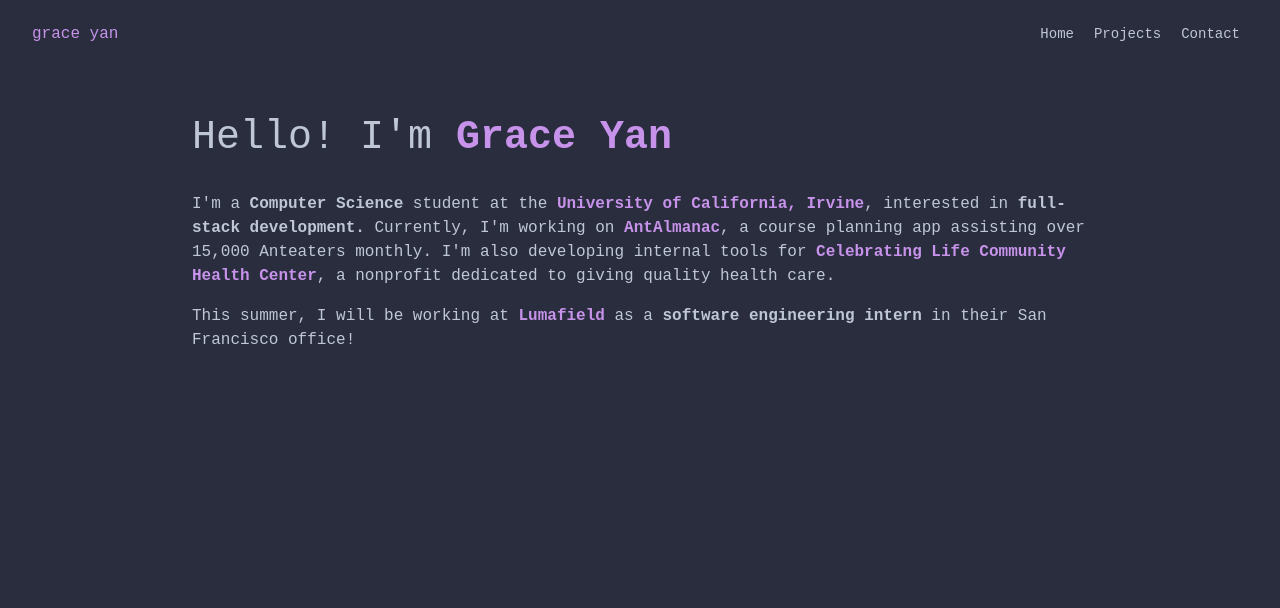
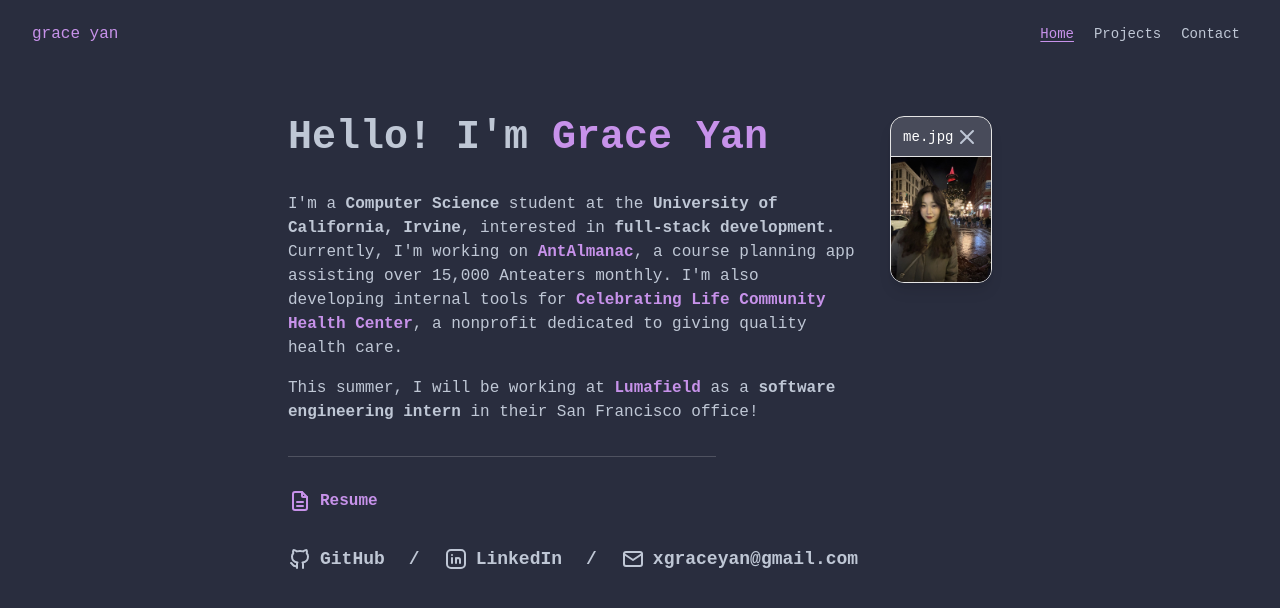
Before and after one commit to xgraceyan/grace-dev-portfolio, a React (Vite) app: page / in a window 1280 px wide. Shown: the top 608 px of the page. Built offline with nearby package versions, Linux system fonts and the light colour scheme.

Commit message:
Contact links

```diff
--- a/package.json
+++ b/package.json
@@ -12,6 +12,9 @@
   "dependencies": {
     "@fontsource-variable/jetbrains-mono": "^5.2.8",
     "@radix-ui/react-navigation-menu": "^1.2.14",
+    "@radix-ui/react-separator": "^1.1.8",
+    "@radix-ui/react-slot": "^1.2.4",
+    "@tabler/icons-react": "^3.36.1",
     "@tailwindcss/vite": "^4.1.18",
     "class-variance-authority": "^0.7.1",
     "clsx": "^2.1.1",
--- /dev/null
+++ b/src/components/home/ContactLinks.tsx
@@ -0,0 +1,66 @@
+import {
+  IconBrandGithub,
+  IconBrandLinkedin,
+  IconFileDescription,
+  IconMail,
+} from "@tabler/icons-react";
+import { Link } from "react-router-dom";
+
+export function GitHubLink() {
+  return (
+    <Link
+      to="https://github.com/xgraceyan"
+      className="nav-link glow flex flex-row items-center gap-2"
+      target="_blank"
+    >
+      <IconBrandGithub /> GitHub
+    </Link>
+  );
+}
+
+export function LinkedInLink() {
+  return (
+    <Link
+      to="https://linkedin.com/in/grace-yan89"
+      className="nav-link glow flex flex-row items-center gap-2"
+      target="_blank"
+    >
+      <IconBrandLinkedin /> LinkedIn
+    </Link>
+  );
+}
+
+export function EmailLink() {
+  return (
+    <Link
+      to="mailto:xgraceyan@gmail.com"
+      className="nav-link glow flex flex-row items-center gap-2"
+      target="_blank"
+    >
+      <IconMail /> xgraceyan@gmail.com
+    </Link>
+  );
+}
+
+export function ResumeLink() {
+  return (
+    <Link
+      to="https://drive.google.com/file/d/152H52lGPIvvRxQNgV6UbhZG7wV3Junhx/view?usp=drive_link"
+      className="nav-link glow text-primary flex flex-row items-center gap-2"
+      target="_blank"
+    >
+      <IconFileDescription /> Resume
+    </Link>
+  );
+}
+
+export default function ContactLinks() {
+  return (
+    <div className="flex flex-col gap-8">
+      <ResumeLink />
+      <div className="flex flex-row gap-2 text-sm md:gap-6 md:text-lg">
+        <GitHubLink /> / <LinkedInLink /> / <EmailLink />
+      </div>
+    </div>
+  );
+}
--- a/src/components/home/Home.tsx
+++ b/src/components/home/Home.tsx
@@ -1,8 +1,12 @@
 import { Link } from "react-router-dom";
+import WindowFrame from "../ui/window/WindowFrame";
+import { Separator } from "@/components/ui/separator";
+import ContactButtons from "./ContactLinks";
 
 export default function Home() {
   return (
-    <div className="flex flex-col gap-8">
+    <div className="flex flex-col md:flex-row items-start gap-8">
+      <div className="flex flex-col gap-8 font-semibold">
         <h1>
           Hello! I'm{" "}
           <Link
@@ -12,14 +16,14 @@ export default function Home() {
             Grace Yan
           </Link>
         </h1>
-      <div className="flex flex-col gap-4">
+        <div className="flex flex-col gap-4 font-normal">
           <p>
-          I'm a <strong>Computer Science</strong> student at the{" "}
-          <a href="https://uci.edu" target="_blank" className="link">
-            University of California, Irvine
-          </a>
-          , interested in <strong>full-stack development.</strong> Currently,
-          I'm working on{" "}
+            I'm a <span className="font-bold">Computer Science</span> student at
+            the{" "}
+            <span className="font-bold">University of California, Irvine</span>,
+            interested in{" "}
+            <span className="font-bold">full-stack development.</span>{" "}
+            Currently, I'm working on{" "}
             <a href="https://antalmanac.com" target="_blank" className="link">
               AntAlmanac
             </a>
@@ -35,10 +39,21 @@ export default function Home() {
             <a href="https://lumafield.com" target="_blank" className="link">
               Lumafield
             </a>{" "}
-          as a <strong>software engineering intern</strong> in their San
-          Francisco office!
+            as a <span className="font-bold">software engineering intern</span>{" "}
+            in their San Francisco office!
           </p>
         </div>
+
+        <div className="w-3/4">
+          <Separator className="opacity-20" />
+        </div>
+
+        <ContactButtons />
+      </div>
+
+      <WindowFrame title="me.jpg" className="inline-flex">
+        <img src="me.jpg" className="w-[1000px] max-w-full h-auto" />
+      </WindowFrame>
     </div>
   );
 }
--- a/src/components/layout/Layout.tsx
+++ b/src/components/layout/Layout.tsx
@@ -8,7 +8,7 @@ export default function Layout() {
         <Navbar />
       </div>
 
-      <div className="mx-auto max-w-7xl pt-16 px-16 sm:px-24 lg:px-48">
+      <div className="mx-auto pt-16 px-12 md:px-16 xl:px-72">
         <Outlet />
       </div>
     </div>
--- a/src/components/nav/Navbar.tsx
+++ b/src/components/nav/Navbar.tsx
@@ -4,38 +4,46 @@ import {
   NavigationMenuLink,
   NavigationMenuList,
 } from "@/components/ui/navigation-menu";
-import { Link } from "react-router-dom";
+import { Link, useLocation } from "react-router-dom";
+
+interface NavLinks {
+  name: string;
+  path: string;
+}
 
 export default function Navbar() {
+  const links: NavLinks[] = [
+    { name: "Home", path: "/" },
+    { name: "Projects", path: "/projects" },
+    { name: "Contact", path: "/contact" },
+  ];
+
+  const location = useLocation();
+
   return (
     <div className="flex flex-row justify-between items-center w-full">
-      <Link to="/contact" className="text-primary">
+      <Link to="/" className="text-primary">
         grace yan
       </Link>
 
       <NavigationMenu>
         <NavigationMenuList>
-          <NavigationMenuItem>
-            <NavigationMenuLink asChild>
-              <Link to="/" className="text-secondary nav-link">
-                Home
-              </Link>
-            </NavigationMenuLink>
-          </NavigationMenuItem>
-          <NavigationMenuItem>
-            <NavigationMenuLink asChild>
-              <Link to="/projects" className="text-secondary nav-link">
-                Projects
-              </Link>
-            </NavigationMenuLink>
-          </NavigationMenuItem>
-          <NavigationMenuItem>
-            <NavigationMenuLink asChild>
-              <Link to="/contact" className="text-secondary nav-link">
-                Contact
-              </Link>
-            </NavigationMenuLink>
-          </NavigationMenuItem>
+          {links.map((link) => {
+            const active = location.pathname === link.path;
+
+            return (
+              <NavigationMenuItem>
+                <NavigationMenuLink asChild>
+                  <Link
+                    to={link.path}
+                    className={`nav-link ${active ? "nav-link-active" : ""}`}
+                  >
+                    {link.name}
+                  </Link>
+                </NavigationMenuLink>
+              </NavigationMenuItem>
+            );
+          })}
         </NavigationMenuList>
       </NavigationMenu>
     </div>
--- /dev/null
+++ b/src/components/ui/button.tsx
@@ -0,0 +1,63 @@
+import * as React from "react";
+import { Slot } from "@radix-ui/react-slot";
+import { cva, type VariantProps } from "class-variance-authority";
+
+import { cn } from "@/lib/utils";
+
+const buttonVariants = cva(
+  "inline-flex items-center justify-center gap-2 whitespace-nowrap rounded-md text-sm font-medium transition-all disabled:pointer-events-none disabled:opacity-50 [&_svg]:pointer-events-none [&_svg:not([class*='size-'])]:size-4 shrink-0 [&_svg]:shrink-0 outline-none focus-visible:border-ring focus-visible:ring-ring/50 focus-visible:ring-[3px] aria-invalid:ring-destructive/20 dark:aria-invalid:ring-destructive/40 aria-invalid:border-destructive",
+  {
+    variants: {
+      variant: {
+        default: "bg-primary text-primary-foreground hover:bg-primary/90",
+        destructive:
+          "bg-destructive text-white hover:bg-destructive/90 focus-visible:ring-destructive/20 dark:focus-visible:ring-destructive/40 dark:bg-destructive/60",
+        outline:
+          "border bg-background shadow-xs hover:bg-accent hover:text-accent-foreground dark:bg-input/30 dark:border-input dark:hover:bg-input/50",
+        secondary:
+          "bg-secondary text-secondary-foreground hover:bg-secondary/80",
+        ghost:
+          "hover:bg-accent hover:text-accent-foreground dark:hover:bg-accent/50",
+        link: "text-primary underline-offset-4 hover:underline",
+      },
+      size: {
+        default: "h-9 px-4 py-2 has-[>svg]:px-3",
+        sm: "h-8 rounded-md gap-1.5 px-3 has-[>svg]:px-2.5",
+        lg: "h-10 rounded-md px-6 has-[>svg]:px-4",
+        icon: "size-9",
+        "icon-sm": "size-8",
+        "icon-lg": "size-10",
+        link: "px-0",
+      },
+    },
+    defaultVariants: {
+      variant: "default",
+      size: "default",
+    },
+  }
+);
+
+function Button({
+  className,
+  variant = "default",
+  size = "default",
+  asChild = false,
+  ...props
+}: React.ComponentProps<"button"> &
+  VariantProps<typeof buttonVariants> & {
+    asChild?: boolean;
+  }) {
+  const Comp = asChild ? Slot : "button";
+
+  return (
+    <Comp
+      data-slot="button"
+      data-variant={variant}
+      data-size={size}
+      className={cn(buttonVariants({ variant, size, className }))}
+      {...props}
+    />
+  );
+}
+
+export { Button, buttonVariants };
--- /dev/null
+++ b/src/components/ui/separator.tsx
@@ -0,0 +1,26 @@
+import * as React from "react"
+import * as SeparatorPrimitive from "@radix-ui/react-separator"
+
+import { cn } from "@/lib/utils"
+
+function Separator({
+  className,
+  orientation = "horizontal",
+  decorative = true,
+  ...props
+}: React.ComponentProps<typeof SeparatorPrimitive.Root>) {
+  return (
+    <SeparatorPrimitive.Root
+      data-slot="separator"
+      decorative={decorative}
+      orientation={orientation}
+      className={cn(
+        "bg-border shrink-0 data-[orientation=horizontal]:h-px data-[orientation=horizontal]:w-full data-[orientation=vertical]:h-full data-[orientation=vertical]:w-px",
+        className
+      )}
+      {...props}
+    />
+  )
+}
+
+export { Separator }
--- /dev/null
+++ b/src/components/ui/window/WindowFrame.tsx
@@ -0,0 +1,56 @@
+import { X } from "lucide-react";
+import { cn } from "@/lib/utils";
+import { useState } from "react";
+
+interface WindowFrameProps {
+  title?: string;
+  children: React.ReactNode;
+  className?: string;
+}
+
+export default function WindowFrame({
+  title,
+  children,
+  className,
+}: WindowFrameProps) {
+  const [visible, setVisible] = useState(true);
+  const [fadeOut, setFadeOut] = useState(false);
+  const [deleting, setDeleting] = useState(false);
+
+  const handleClose = () => {
+    setDeleting(true);
+
+    setTimeout(() => {
+      setFadeOut(true);
+
+      setTimeout(() => setVisible(false), 200);
+    }, 2000);
+  };
+
+  if (!visible) return null;
+
+  return (
+    <div
+      className={cn(
+        `inline-flex flex-col rounded-xl border bg-background shadow-lg overflow-hidden transition-opacity duration-500 ${
+          fadeOut ? "opacity-0" : "opacity-100"
+        }`,
+        className
+      )}
+    >
+      <div className="flex items-center justify-between h-10 px-3 border-b bg-muted/15 w-full">
+        <span
+          className={`text-sm text-white truncate ${
+            deleting ? "animate-[pulse_0.75s_linear_infinite]" : ""
+          }`}
+        >
+          {deleting ? "deleting :(" : title}
+        </span>
+
+        <X className="hover:cursor-pointer" onClick={handleClose} />
+      </div>
+
+      <div className="">{children}</div>
+    </div>
+  );
+}
--- a/src/index.css
+++ b/src/index.css
@@ -30,7 +30,7 @@
   --secondary-foreground: oklch(0.205 0 0);
   --muted: oklch(0.97 0 0);
   --muted-foreground: oklch(0.556 0 0);
-  --accent: #7e57c2;
+  --accent: #292d3e;
   --accent-foreground: #c792ea;
   --destructive: oklch(0.577 0.245 27.325);
   --border: oklch(0.922 0 0);
@@ -65,14 +65,7 @@ h1 {
 }
 
 button {
-  border-radius: 8px;
-  border: 1px solid transparent;
-  padding: 0.6em 1.2em;
-  font-size: 1em;
-  font-weight: 500;
-  font-family: inherit;
   cursor: pointer;
-  transition: border-color 0.25s;
 }
 
 @theme inline {
@@ -161,7 +154,11 @@ button {
 }
 
 @layer components {
-  .nav-link:hover {
+  .nav-link {
+    color: var(--secondary);
+  }
+  .nav-link:hover,
+  .nav-link-active {
     color: var(--primary);
     text-decoration: underline 1.25px;
     text-underline-offset: 3px;
@@ -171,7 +168,12 @@ button {
     @apply relative font-bold text-primary border-b-1 border-transparent transition-all duration-200;
   }
 
-  .link:hover {
+  .glow {
+    @apply transition-all duration-200;
+  }
+
+  .link:hover,
+  .glow:hover {
     filter: drop-shadow(0 0 16px var(--primary));
     border-color: var(--primary);
   }
```
Also changed, not shown: public/me.jpg (added), 1 other file (tests, documents, lock files or other folders). Lines whose indentation alone changed are shown as unchanged.
